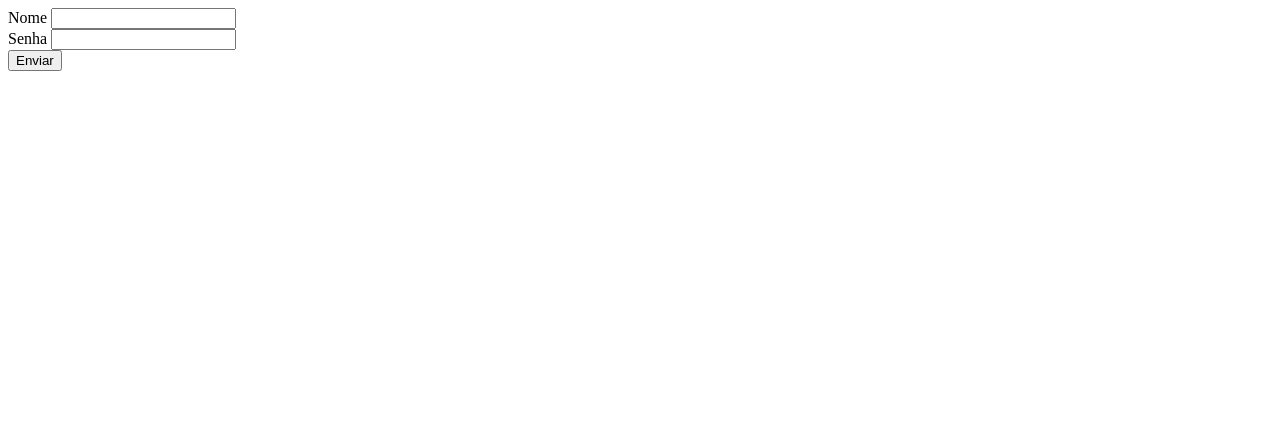
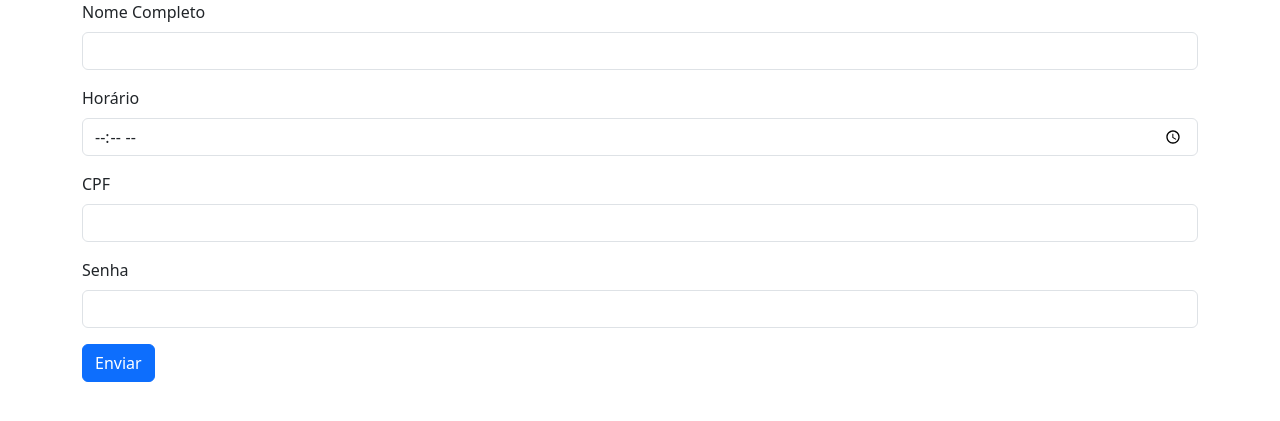
Before and after one commit to Celino3x/front_desk_crud, a PHP site: page / in a window 1280 px wide. Shown: the top 421 px of the page. Run offline with PHP 8.4, Linux system fonts and the light colour scheme.

Commit message:
mudança de layout, inclusão de CPF com máscara

```diff
--- a/index.php
+++ b/index.php
@@ -4,14 +4,23 @@
     <meta charset="UTF-8">
     <meta http-equiv="X-UA-Compatible" content="IE=edge">
     <meta name="viewport" content="width=device-width, initial-scale=1.0">
+    <link href="https://cdn.jsdelivr.net/npm/bootstrap@5.3.0-alpha1/dist/css/bootstrap.min.css" rel="stylesheet" integrity="sha384-GLhlTQ8iRABdZLl6O3oVMWSktQOp6b7In1Zl3/Jr59b6EGGoI1aFkw7cmDA6j6gD" crossorigin="anonymous">
     <title>Front Desk | CRUD</title>
 </head>
 <body>
     <section class="container">
     <form>
         <div class="mb-3">
-            <label for="exampleInputEmail1" class="form-label">Nome</label>
-            <input type="text" class="form-control" id="nome" aria-describedby="nome">
+            <label class="form-label">Nome Completo</label>
+            <input type="text" class="form-control" id="nomeCompleto" aria-describedby="nomeCompleto">
+        </div>
+        <div class="mb-3">
+            <label class="form-label">Horário</label>
+            <input type="time" class="form-control" id="horario" aria-describedby="horario">
+        </div>
+        <div class="mb-3">
+            <label class="form-label">CPF</label>
+            <input type="text" class="form-control" oninput="mascara(this)" id="cpf" maxlength="11">
         </div>
         <div class="mb-3">
             <label for="exampleInputPassword1" class="form-label">Senha</label>
@@ -21,5 +30,23 @@
         <button type="submit" class="btn btn-primary">Enviar</button>
     </form>
     </section>
+
+    <script>
+
+            function mascara(i){
+
+            var v = i.value;
+
+            if(isNaN(v[v.length-1])){ // impede entrar outro caractere que não seja número
+                i.value = v.substring(0, v.length-1);
+                return;
+            }
+
+            i.setAttribute("maxlength", "14");
+            if (v.length == 3 || v.length == 7) i.value += ".";
+            if (v.length == 11) i.value += "-";
+
+            }
+    </script>
 </body>
 </html>
```
